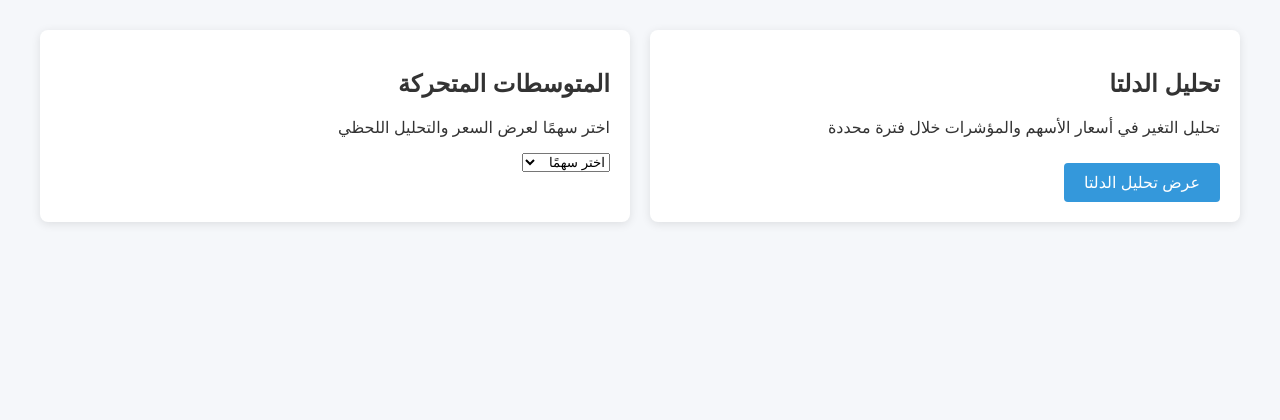
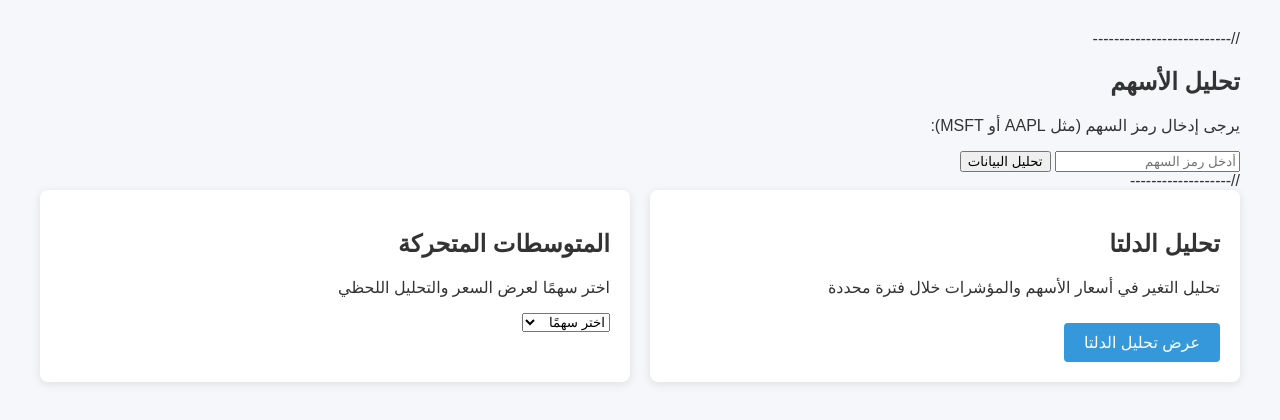
Before and after one commit to daferali20/stock-analysis, a Flask app: page / in a window 1280 px wide. Shown: the part 157-577 px from the top of the page. Run offline with Flask 3, Linux system fonts and the light colour scheme; parts of the project's set-up code (start-up, migrations or seed data) failed here and were passed over.

Commit message:
Update index.html

```diff
--- a/templates/index.html
+++ b/templates/index.html
@@ -13,7 +13,16 @@
             <h1>نظام تحليل الأسهم المالية</h1>
             <p>جلب البيانات مباشرة من Yahoo Finance</p>
         </header>
+//--------------------------
+<h2>تحليل الأسهم</h2>
+<p>يرجى إدخال رمز السهم (مثل AAPL أو MSFT):</p>
+<form action="/analyze" method="post">
+  <input type="text" name="ticker" placeholder="أدخل رمز السهم" required>
+  <button type="submit">تحليل البيانات</button>
+</form>
 
+
+        //-------------------
         <div class="cards-container">
             <div class="card">
                 <h2>تحليل الدلتا</h2>
```
